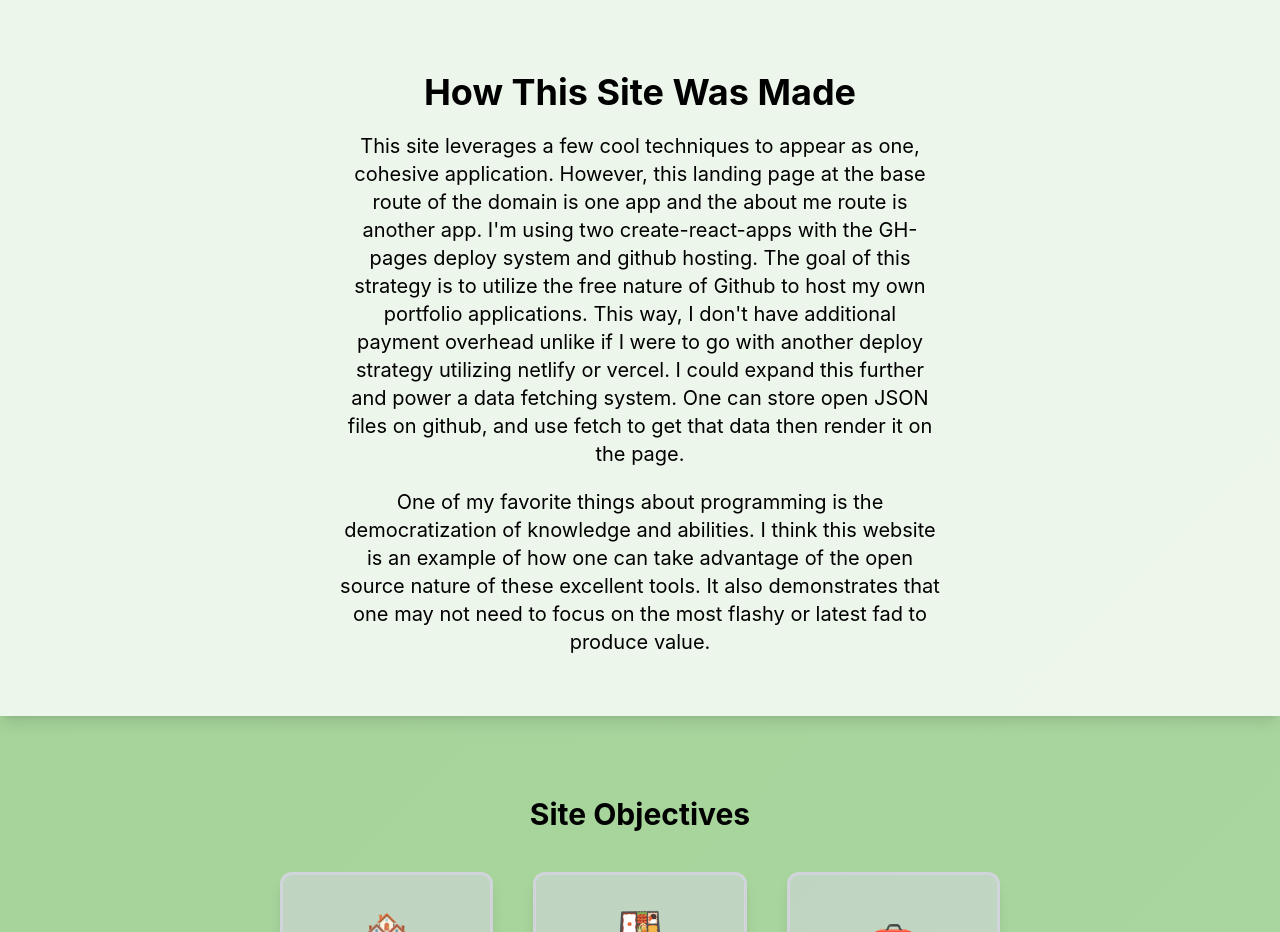
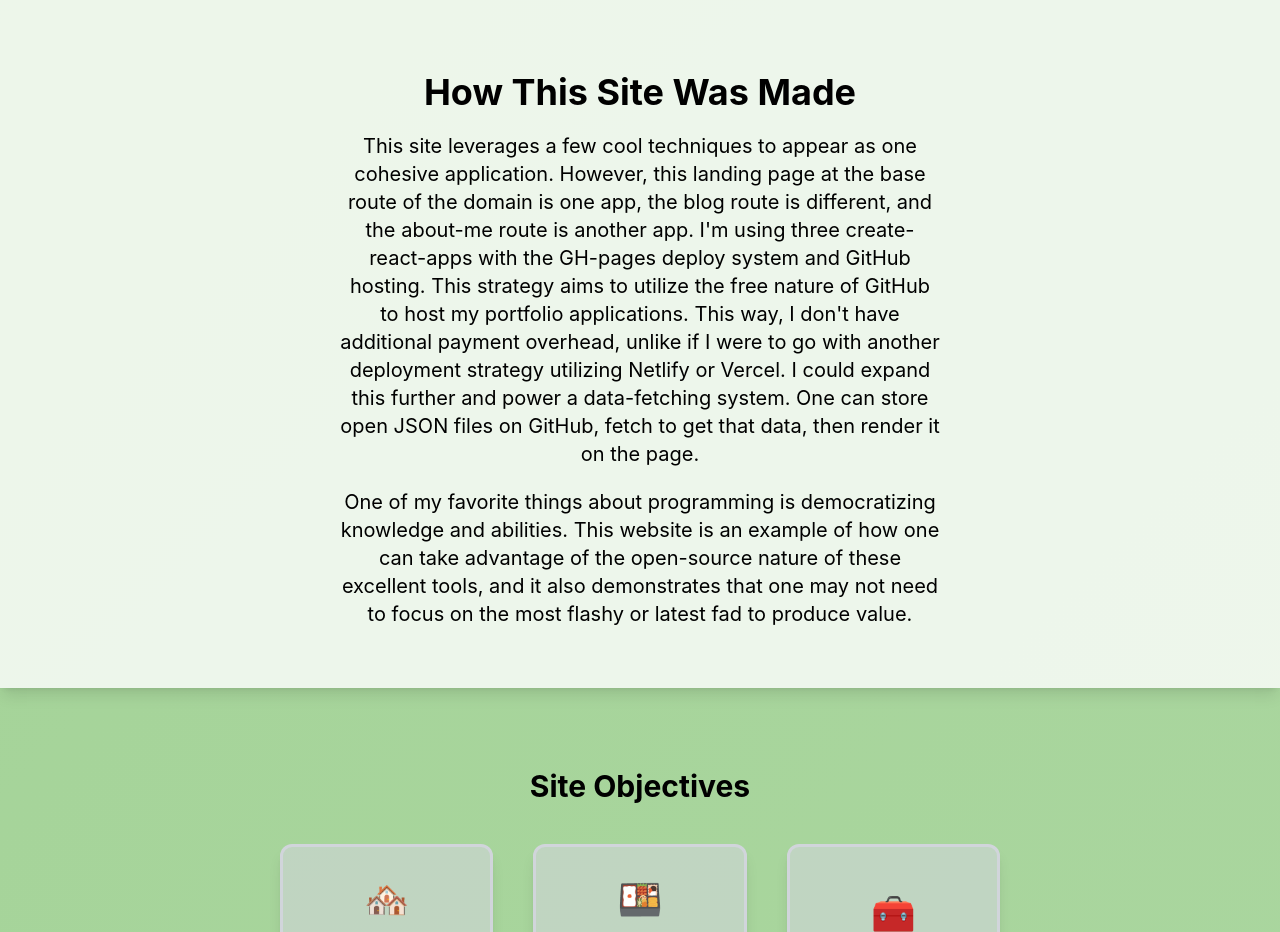
Before and after one commit to y04nqt/y04nqt.github.io, a React (Create React App) app: page / in a window 1280 px wide. Shown: the part 6440-7372 px from the top of the page. Built offline with nearby package versions, Linux system fonts and the light colour scheme.

Commit message:
more copy update

```diff
--- a/src/components/HowThisWasMade.tsx
+++ b/src/components/HowThisWasMade.tsx
@@ -7,24 +7,10 @@ const HowThisWasMade = () => {
         <section className="min-w-[225px] max-w-[600px] mx-auto">
           <h3 className="mb-1 text-4xl">How This Site Was Made</h3>
           <p className="text-xl">
-            This site leverages a few cool techniques to appear as one, cohesive
-            application. However, this landing page at the base route of the
-            domain is one app and the about me route is another app. I'm using
-            two create-react-apps with the GH-pages deploy system and github
-            hosting. The goal of this strategy is to utilize the free nature of
-            Github to host my own portfolio applications. This way, I don't have
-            additional payment overhead unlike if I were to go with another
-            deploy strategy utilizing netlify or vercel. I could expand this
-            further and power a data fetching system. One can store open JSON
-            files on github, and use fetch to get that data then render it on
-            the page.
+            This site leverages a few cool techniques to appear as one cohesive application. However, this landing page at the base route of the domain is one app, the blog route is different, and the about-me route is another app. I'm using three create-react-apps with the GH-pages deploy system and GitHub hosting. This strategy aims to utilize the free nature of GitHub to host my portfolio applications. This way, I don't have additional payment overhead, unlike if I were to go with another deployment strategy utilizing Netlify or Vercel. I could expand this further and power a data-fetching system. One can store open JSON files on GitHub, fetch to get that data, then render it on the page.
           </p>
           <p className="text-xl">
-            One of my favorite things about programming is the democratization
-            of knowledge and abilities. I think this website is an example of
-            how one can take advantage of the open source nature of these
-            excellent tools. It also demonstrates that one may not need to focus
-            on the most flashy or latest fad to produce value.
+            One of my favorite things about programming is democratizing knowledge and abilities. This website is an example of how one can take advantage of the open-source nature of these excellent tools, and it also demonstrates that one may not need to focus on the most flashy or latest fad to produce value.
           </p>
         </section>
       </div>
```
